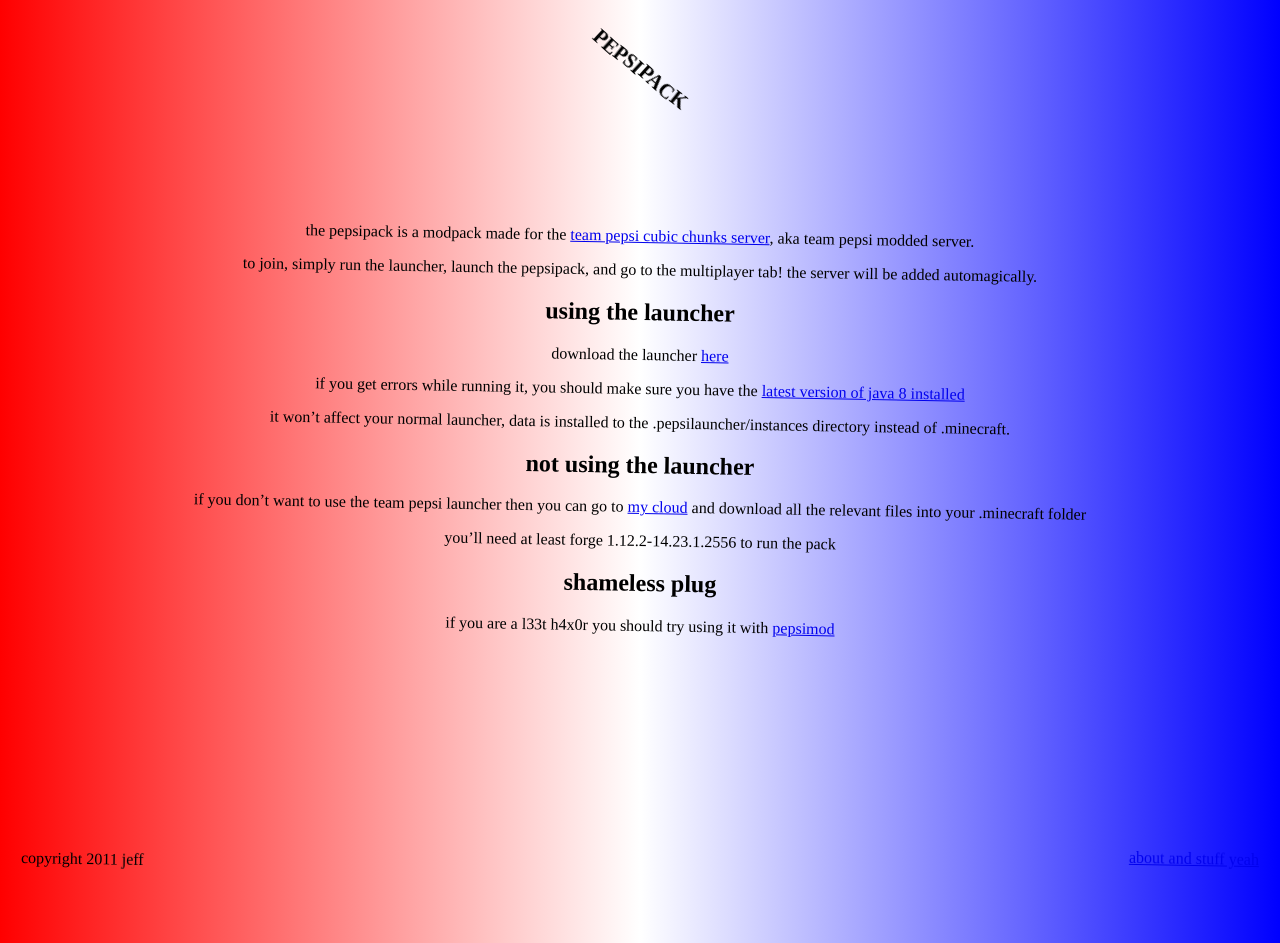
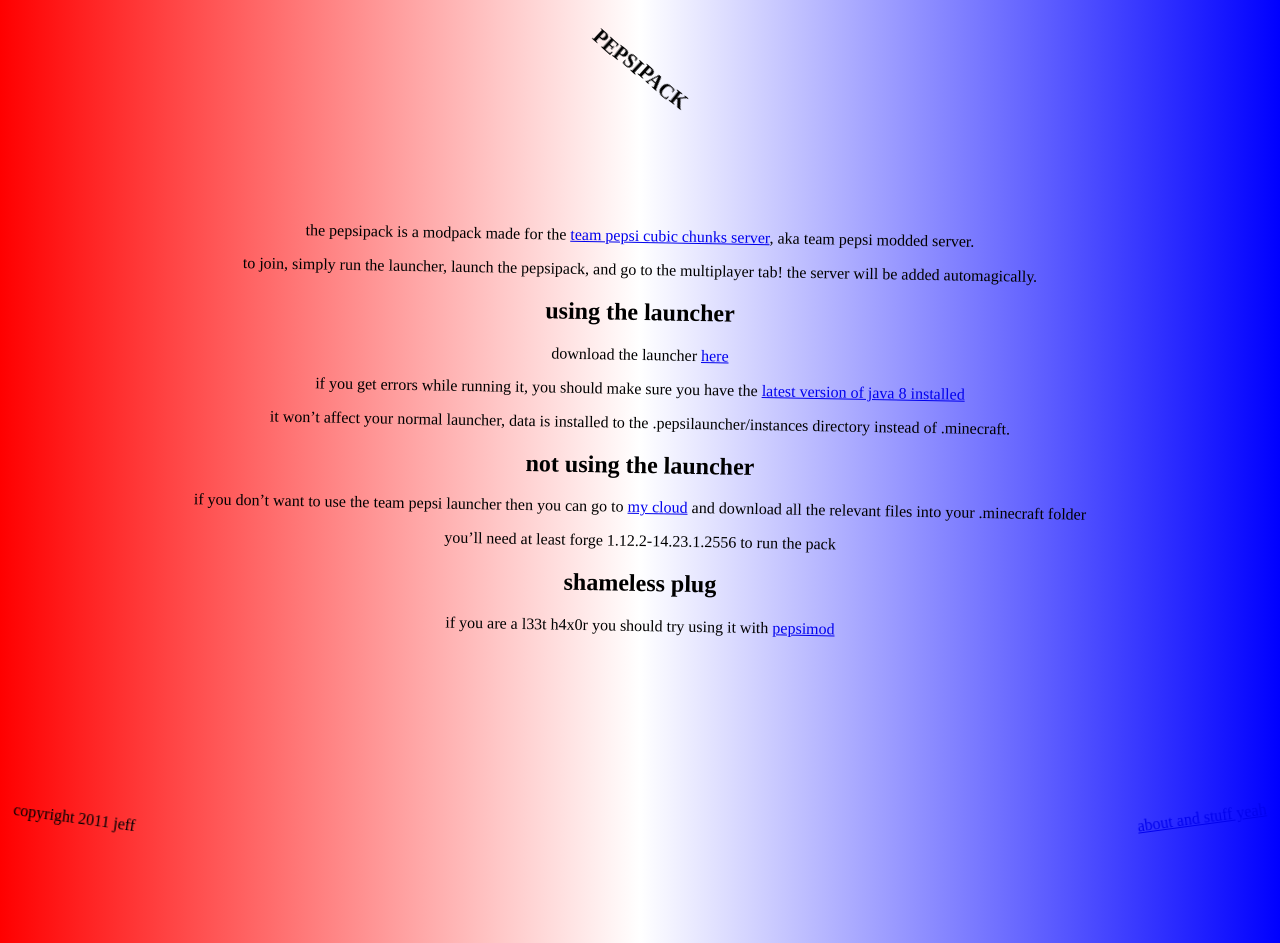
Before and after one commit to Team-Pepsi/www.pepsi.team, a Jekyll site: the page built from pepsipack.md, in a window 1280 px wide. Built offline with Jekyll 4.4.1, drawn with Linux system fonts in a browser that asks for light colours.

Commit message:
gkjhrewgkrewöougrhgufr

```diff
--- a/_layouts/norotate.html
+++ b/_layouts/norotate.html
@@ -31,8 +31,13 @@
         </section>
 		</div>
 		</div>
-    <footer><p class="left">copyright 2011 <oman>jeff</oman></p><p class="right"><a href="/about">about and stuff yeah</a></p></footer>
-	  <div id="xd" style="width:0px; height:0px;">
+    </div><div style="
+    height: 142px;
+"></div>
+    <div style="
+    height: 142px;
+"><p class="left" style="transform: rotate(7.68973deg);">copyright 2011 <oman>jeff</oman></p> <p class="right" style="transform: rotate(-7.67785deg);"><a href="/about">about and stuff yeah</a></p></div>
+	<div id="xd" style="width:0px; height:0px;">
 	  <iframe data-aa='779485' src='//ad.a-ads.com/779485?size=728x90' scrolling='no' style='width:728px; height:90px; border:0px; padding:0;overflow:hidden' allowtransparency='true'></iframe>
 	  </div>
   </body>
```
